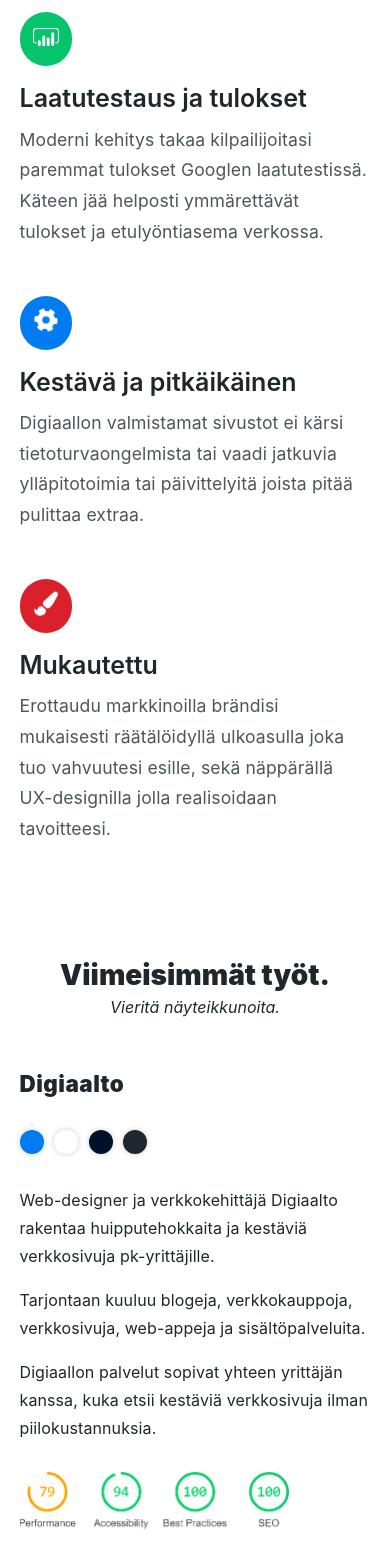
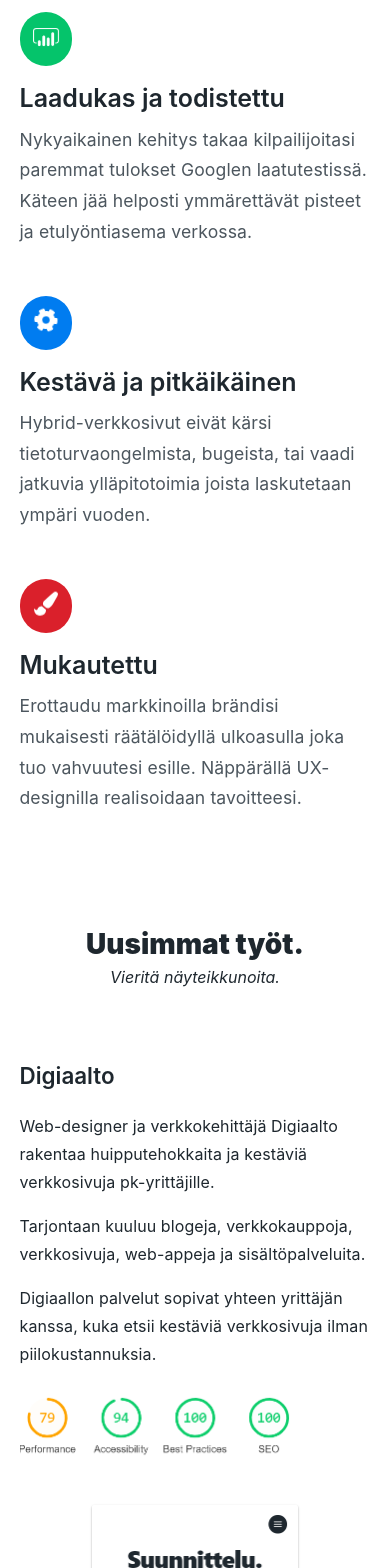
Before and after one commit to digiaalto/etusivu, a Next.js app: page / in a window 390 px wide. Shown: the part 1180-2748 px from the top of the page. Built offline with nearby package versions, Linux system fonts and the light colour scheme.

Commit message:
late night content tweaks & design improv

```diff
--- a/components/common/Tyonayte.js
+++ b/components/common/Tyonayte.js
@@ -5,19 +5,16 @@ const as16_9 = 0.5625
 const as9_16 = 1.777777777777778
 
 const Tyonayte = (props) => {
-  const { imgData, palette, scoreSrc, header, paragraphs, inverted } = props
+  const { imgData, scoreSrc, header, paragraphs, inverted } = props
 
   return (
     <div className={`${styles.tyonayte} ${inverted && styles.inverted}`}>
       <div className={styles.views}>
-        <Screens imgData={imgData.desktop} palette={palette} isMobile={false} />
-        <Screens imgData={imgData.mobile} palette={palette} isMobile={true} />
+        <Screens imgData={imgData.desktop} isMobile={false} />
+        <Screens imgData={imgData.mobile} isMobile={true} />
       </div>
       <div className={styles.infoWrapper}>
-        <div className={styles.headerLine}>
-          <h3 className={styles.nayteHeader}>{header}</h3>
-          <Palette palette={palette} />
-        </div>
+        <h3 className={styles.nayteHeader}>{header}</h3>
         <div className={styles.paragraphs}>
           {paragraphs.map((p, index) => (
             <p className={styles.nayteParagraph} key={`${header}-${index}`}>
@@ -32,11 +29,7 @@ const Tyonayte = (props) => {
 }
 
 const Score = ({ src }) => {
-  return (
-    <div className={styles.scoreWrapper}>
-      <Image src={src} width={288} height={81} className={styles.score} />
-    </div>
-  )
+  return <Image src={src} width={288} height={81} className={styles.score} />
 }
 
 const Screens = (props) => {
@@ -59,18 +52,4 @@ const Screens = (props) => {
   )
 }
 
-const Palette = (props) => {
-  const { palette } = props
-  return (
-    <div className={styles.palette}>
-      {palette.map((color, index) => (
-        <span
-          className={styles.paletteBall}
-          style={{ backgroundColor: color }}
-          key={`${color}-${index}`}
-        />
-      ))}
-    </div>
-  )
-}
 export default Tyonayte
--- a/components/common/Tyonayte.module.sass
+++ b/components/common/Tyonayte.module.sass
@@ -14,7 +14,6 @@
 		box-shadow: 0 14px 28px rgba(0,0,0,0.25), 0 10px 10px rgba(0,0,0,0.22)
 		z-index: 2
 
-
 // Työnäyte.
 .tyonayte
 	display: grid
@@ -25,34 +24,13 @@
 .infoWrapper
 	order: -1
 	max-width: 600px
-.headerLine
-	display: flex
-	flex-direction: column
 .nayteHeader
 	font-size: 1.4rem
-	font-weight: 900
-	letter-spacing: 0.5px
-	margin: 0
+	font-weight: 600
 .nayteParagraph
 	max-width: 500px
-.scoreWrapper
-	margin-top: 0.5rem
-	margin-bottom: 1rem
 .score
 	transform: translateX(-10px)
-
-// Palette.
-.palette
-	display: grid
-	grid-auto-flow: column
-	justify-content: flex-start
-	gap: 0.66rem
-	margin: 2rem 0
-.paletteBall
-	width: 1.5rem
-	height: 1.5rem
-	box-shadow: 0px 0px 6px rgba(0, 0, 0, 0.2)
-	border-radius: 9999px
 
 // View Screens.
 .inverted
--- a/components/etusivu/LueVerkkosivut.js
+++ b/components/etusivu/LueVerkkosivut.js
@@ -3,7 +3,7 @@ import { LinkButton } from "../common/button"
 
 const sisalto = {
   header: "Rakennetaan jotain mitä on mukava käyttää.",
-  cta: "Eteenpäin kiitos!",
+  cta: "Lue verkkosivuista",
 }
 
 const LueVerkkosivut = () => {
--- a/components/etusivu/Nayteikkuna.js
+++ b/components/etusivu/Nayteikkuna.js
@@ -18,7 +18,6 @@ const digiaalto = {
       height: 5212 / 2,
     },
   },
-  palette: ["#007CF0", "#ffffff", "#00122A", "#1e272e"],
   scoreSrc: "/tyonayte/digiaalto/scores.png",
   header: "Digiaalto",
   paragraphs: [
@@ -43,7 +42,6 @@ const majoitusroosa = {
       height: 8533 / 2,
     },
   },
-  palette: ["#d66686", "#eee", "#edebe5", "#222222"],
   scoreSrc: "/tyonayte/majoitusroosa/scores.png",
   header: "Majoitusroosa",
   paragraphs: [
@@ -58,7 +56,7 @@ const Nayteikkuna = (props) => {
   return (
     <section className={styles.section} ref={refs} id="tyonaytteet">
       <div className={styles.headers}>
-        <h3 className={styles.header}>Viimeisimmät työt.</h3>
+        <h3 className={styles.header}>Uusimmat työt.</h3>
         <span className={styles.help}>Vieritä näyteikkunoita.</span>
       </div>
       <div className={styles.naytteet}>
--- a/components/etusivu/Ominaisuudet.js
+++ b/components/etusivu/Ominaisuudet.js
@@ -17,21 +17,21 @@ const animCfg = {
 
 const ominaisuudet = [
   {
-    header: "Laatutestaus ja tulokset",
+    header: "Laadukas ja todistettu",
     text:
-      "Moderni kehitys takaa kilpailijoitasi paremmat tulokset Googlen laatutestissä. Käteen jää helposti ymmärettävät tulokset ja etulyöntiasema verkossa.",
+      "Nykyaikainen kehitys takaa kilpailijoitasi paremmat tulokset Googlen laatutestissä. Käteen jää helposti ymmärettävät pisteet ja etulyöntiasema verkossa.",
     icon: <SiPowerbi className={styles.growing} />,
   },
   {
     header: "Kestävä ja pitkäikäinen",
     text:
-      "Digiaallon valmistamat sivustot ei kärsi tietoturvaongelmista tai vaadi jatkuvia ylläpitotoimia tai päivittelyitä joista pitää pulittaa extraa.",
+      "Hybrid-verkkosivut eivät kärsi tietoturvaongelmista, bugeista, tai vaadi jatkuvia ylläpitotoimia joista laskutetaan ympäri vuoden.",
     icon: <FaCog className={styles.spinning} />,
   },
   {
     header: "Mukautettu",
     text:
-      "Erottaudu markkinoilla brändisi mukaisesti räätälöidyllä ulkoasulla joka tuo vahvuutesi esille, sekä näppärällä UX-designilla jolla realisoidaan tavoitteesi.",
+      "Erottaudu markkinoilla brändisi mukaisesti räätälöidyllä ulkoasulla joka tuo vahvuutesi esille. Näppärällä UX-designilla realisoidaan tavoitteesi.",
     icon: <FaPaintBrush className={styles.bouncing} />,
   },
 ]
```
Also changed, not shown: components/verkkosivut/ThereIsMore.js (+7 -7 lines).
